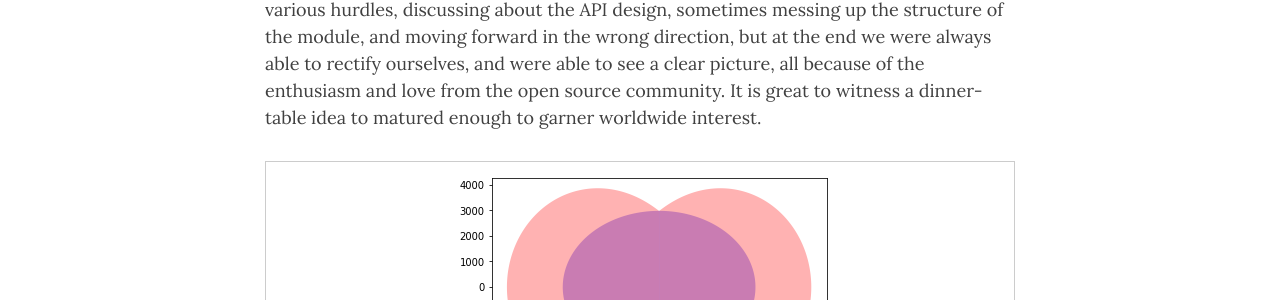
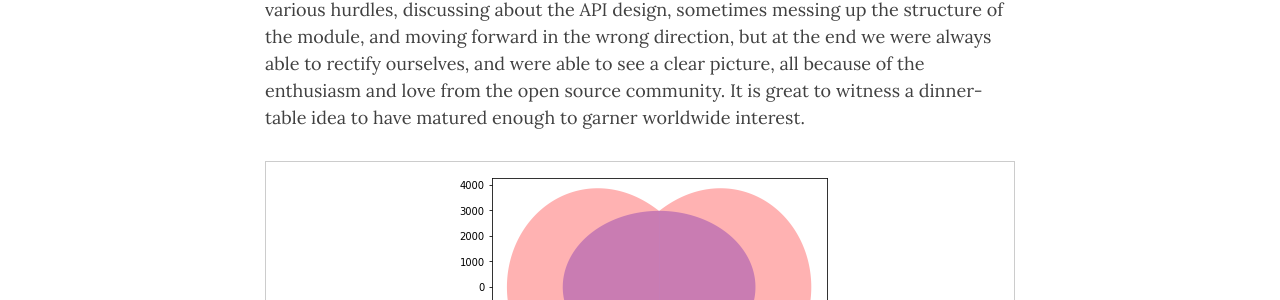
Before and after one commit to einsteinpy/blog.einsteinpy.org, a Jekyll site: the page built from _posts/2019-04-21-Selection-in-SOCIS-2019.md, in a window 1280 px wide and 1400 px high, scrolled down 650 px. Shown: the part 397-697 px from the top of the window. Built offline with Jekyll 4.4.1, drawn with Linux system fonts in a browser that asks for light colours; nearby versions of some CDN libraries; some of the changed text lies outside the part shown.

Commit message:
lil changes to SOCIS selection blog

```diff
--- a/_posts/2019-04-21-Selection-in-SOCIS-2019.md
+++ b/_posts/2019-04-21-Selection-in-SOCIS-2019.md
@@ -18,7 +18,7 @@ We duly thank ESA for giving our budding organization an international exposure,
 
 ## Our Selection in SOCIS
 
-With great pleasure, we would like to convey that all five projects floated by us in SOCIS have been selected. It is really a matter of pride for a months-old organization. As a consequence, we have been able to attract a huge influx of new contributors, and managed to get into the limelight in the eyes of the GR community. As we speak, the EinsteinPy Project has 20 contributors, and 44 forks along with 72 stargazers. We faced various hurdles, discussing about the API design, sometimes messing up the structure of the module, and moving forward in the wrong direction, but at the end we were always able to rectify ourselves, and were able to see a clear picture, all because of the enthusiasm and love from the open source community. It is great to witness a dinner-table idea to matured enough to garner worldwide interest.
+With great pleasure, we would like to convey that all five projects floated by us in SOCIS have been selected. It is really a matter of pride for a months-old organization. As a consequence, we have been able to attract a huge influx of new contributors, and managed to get into the limelight in the eyes of the GR community. As we speak, the EinsteinPy Project has 20 contributors, and 44 forks along with 72 stargazers. We faced various hurdles, discussing about the API design, sometimes messing up the structure of the module, and moving forward in the wrong direction, but at the end we were always able to rectify ourselves, and were able to see a clear picture, all because of the enthusiasm and love from the open source community. It is great to witness a dinner-table idea to have matured enough to garner worldwide interest.
 
 | ![](../img/blog4/kerrblackhole.png) |
 |:--:|
```
Also changed, not shown: other parts of _posts/2019-04-21-Selection-in-SOCIS-2019.md (+1 -1 lines).
